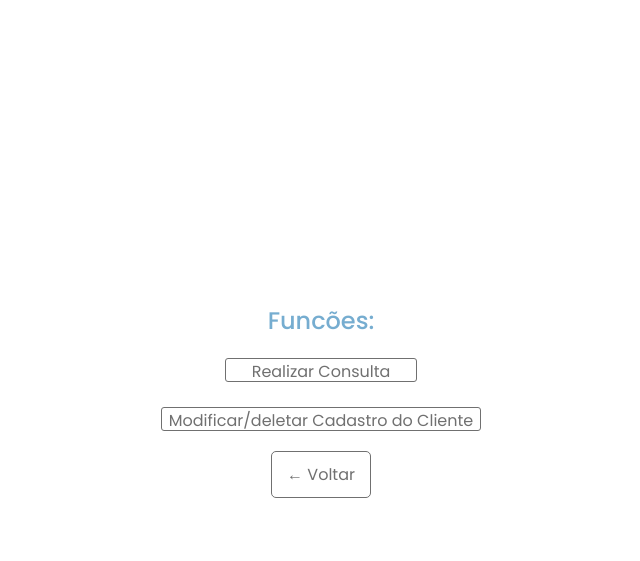
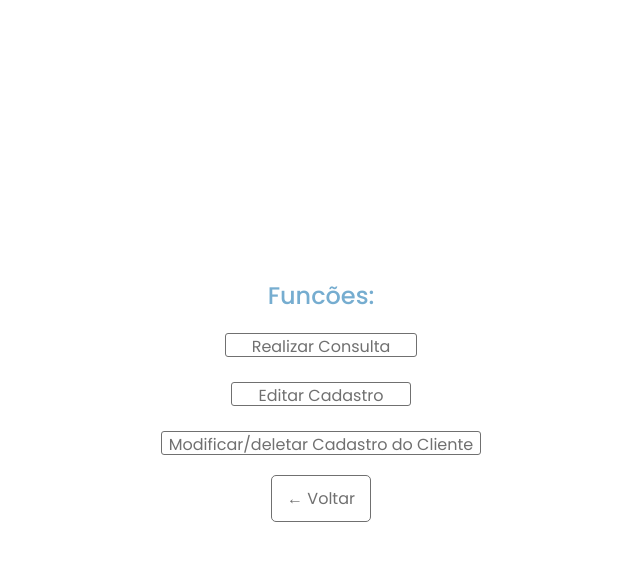
Before and after one commit to VasKito43/trabalho_dw_bd, a Flask app: template site/templates/menu/funcionario.html in a window 1280 px wide. Shown: the top 561 px of the page, without its empty margins (319-959 px from the left). Run offline with Flask 3, Linux system fonts and the light colour scheme; the template is opened without the code that fills it, so the values that code supplies are empty.

Commit message:
modifição no caminho

```diff
--- a/site/main.py
+++ b/site/main.py
@@ -197,12 +197,6 @@ def consulta_cadastro():
                                                               Cliente.cpf.like(f'%{cpf}%'))).all()
 
         return render_template('menu/Funcionario/consultas/consulta_cadastro.html', clientes_pesquisa=clientes_pesquisa)
-
-
-
-
-
-
 
 #consulta funcionario
 @app.route('/templates/menu/Funcionario/consultas/consulta_funcionario.html', methods=['GET'])
--- a/site/templates/menu/funcionario.html
+++ b/site/templates/menu/funcionario.html
@@ -55,6 +55,11 @@
             height: 3vh;
         }
 
+        #editar_cadastro {
+            width: 14vw;
+            height: 3vh;
+        }
+
         #delete{
             width: 25vw;
             height: 3vh;
@@ -81,8 +86,9 @@
 </head>
 <body>
     <h2>Funcões:</h2>
-    <a id="consulta" href="Funcionario/consultar.html">Realizar Consulta</a><br>
-    <a id="delete" href="Funcionario/modifica-deleta_cadastro.html">Modificar/deletar Cadastro do Cliente</a>
+    <a id="consulta" href="../../templates/menu/Funcionario/consultar.html">Realizar Consulta</a><br>
+    <a id="editar_cadastro" href="../../templates/menu/Funcionario/edit_cliente.html">Editar Cadastro</a><br>
+    <a id="delete" href="../../templates/menu/Funcionario/modifica-deleta_cadastro.html">Modificar/deletar Cadastro do Cliente</a>
     <a href="javascript:history.back()" class="back-link">&#8592; Voltar</a>
 </body>
 </html>
--- a/site/templates/pagina_principal.html
+++ b/site/templates/pagina_principal.html
@@ -36,9 +36,9 @@
               <i class="bx bx-chevron-right arrow-left"></i>
             </div>
             <ul class="menu_items submenu">
-              <a href="../templates/menu/banco_de_dados.html" class="nav_link sublink">Banco de Dados</a>
-              <a href="../templates/menu/alunos.html" class="nav_link sublink">Alunos</a>
-              <a href="../templates/menu/conceitos.html" class="nav_link sublink">Conceitos</a>
+              <a href="menu/banco_de_dados.html" class="nav_link sublink">Banco de Dados</a>
+              <a href="menu/alunos.html" class="nav_link sublink">Alunos</a>
+              <a href="menu/conceitos.html" class="nav_link sublink">Conceitos</a>
             </ul>
           </li>
           <li class="item">
```
